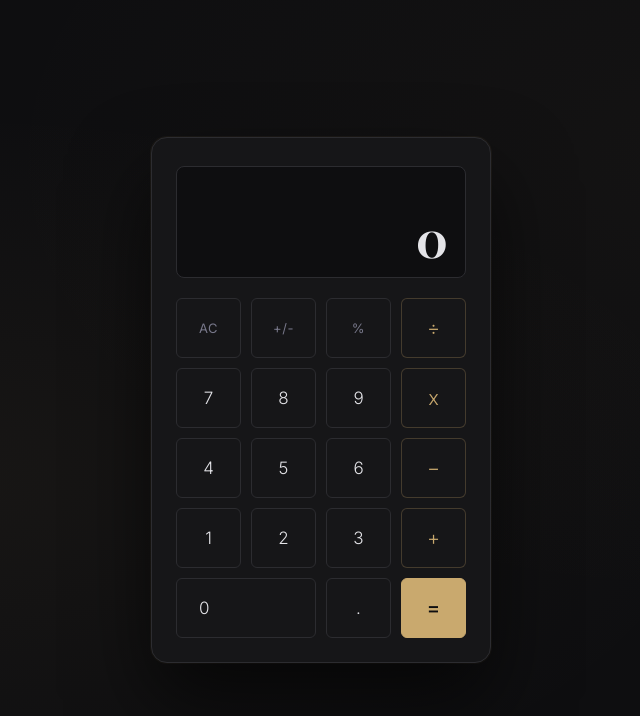
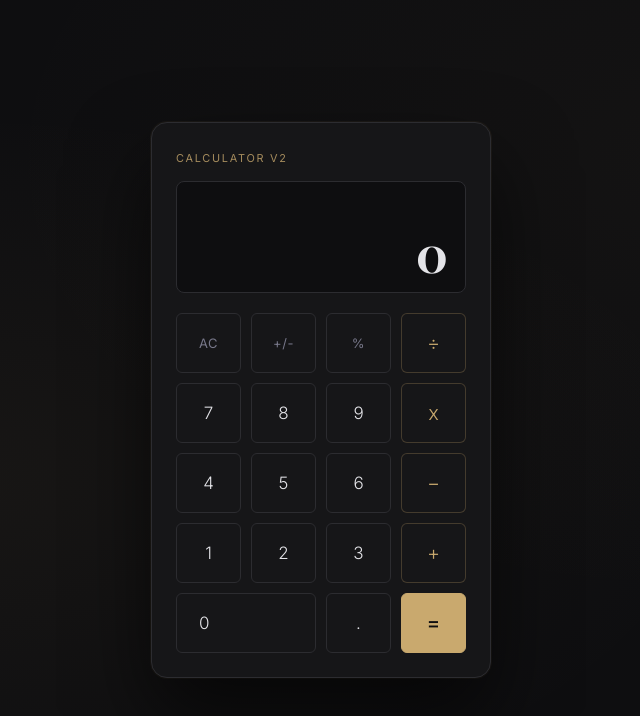
Before and after one commit to ramesesbarria/sandbox, a plain HTML site: page randomProjects/calculator-v2/index.html in a window 1280 px wide. Shown: the whole page, without its empty margins (319-959 px from the left). Drawn offline with nearby package versions, Linux system fonts and the light colour scheme.

Commit message:
Updated class calc-label

```diff
--- a/randomProjects/calculator-v2/index.html
+++ b/randomProjects/calculator-v2/index.html
@@ -9,6 +9,7 @@
 <body>
     <section>
         <div class="calc-wrapper">
+            <div class="calc-label">Calculator V2</div>
             <div class="display-screen">
                 <div class="expression" id="expression"></div>
                 <div class="result" id="result">0</div>
```
